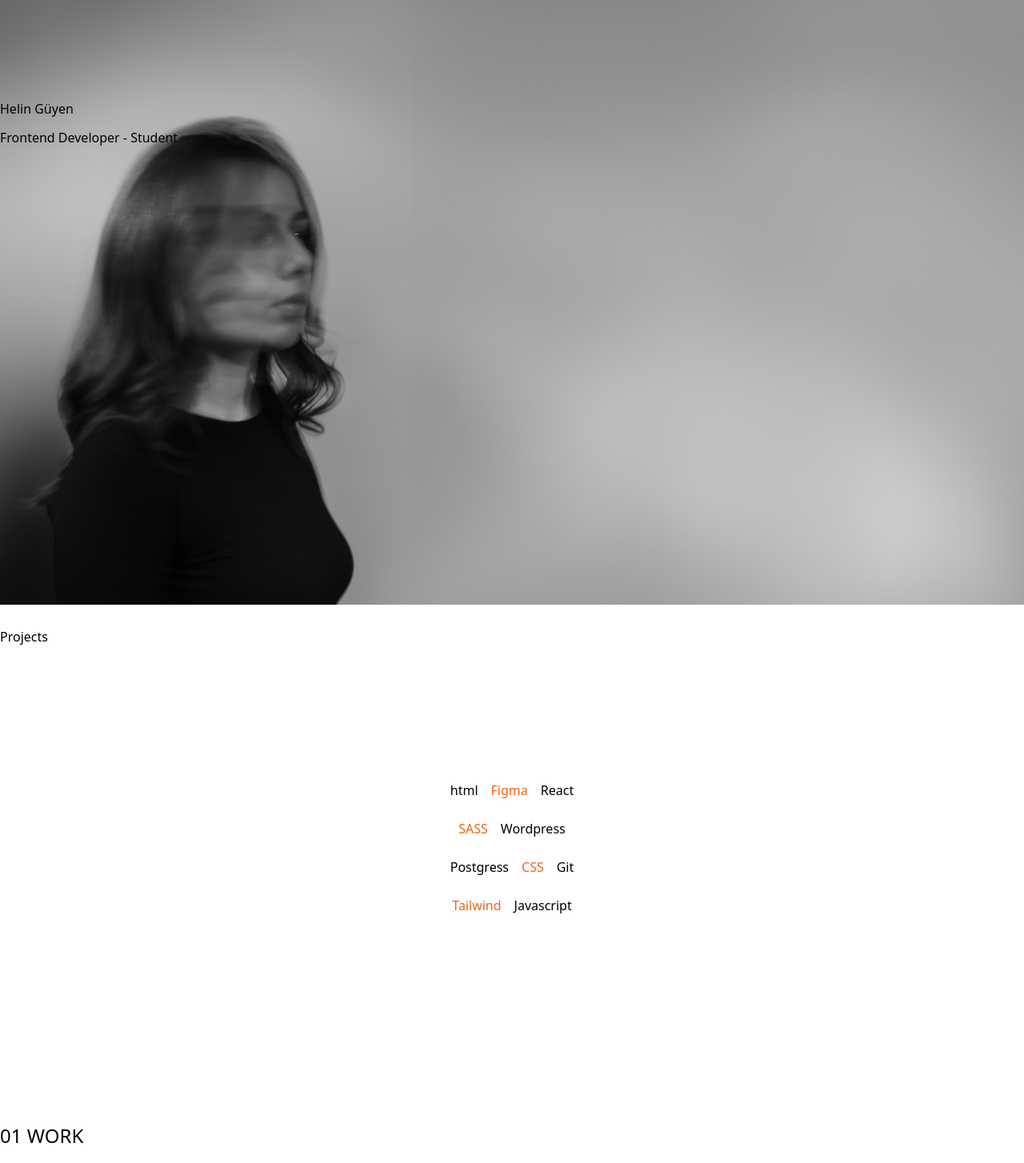
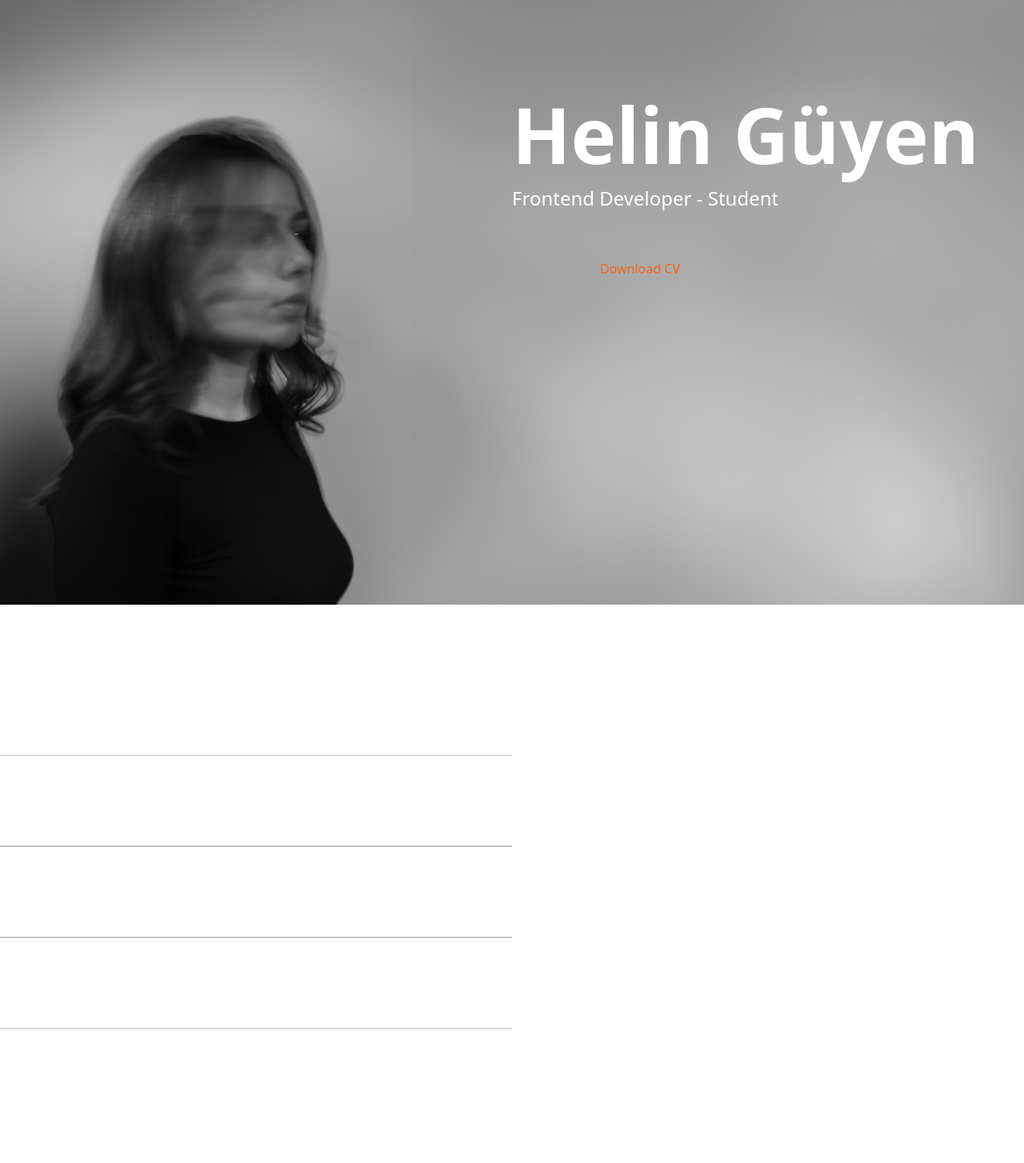
Before and after one commit to ervahelin/portfolio, a React (Create React App) app: page / in a window 1280 px wide. Shown: the top 1454 px of the page at 80% size. Built offline with nearby package versions, Linux system fonts and the light colour scheme.

Commit message:
projects

```diff
--- a/src/components/Footer.jsx
+++ b/src/components/Footer.jsx
@@ -8,7 +8,7 @@ function Footer() {
       <Link to="/" className="font-extrabold text-2xl text-white">
         HG
       </Link>
-      <Link to="/">DatENschutz</Link>
+      <Link to="/">Datenschutz</Link>
     </ul>
   );
 }
--- a/src/components/Projects.jsx
+++ b/src/components/Projects.jsx
@@ -1,7 +1,20 @@
 import React from "react";
+import { Link } from "react-router-dom";
 
 function Projects() {
-  return <div>Projects</div>;
+  return (
+    <di className="flex flex-col text-white w-3/6">
+      <div className="px-5 py-10 border-t border-b border-grey text-2xl">
+        <Link>Journey Yourself</Link>
+      </div>
+      <div className="px-5 py-10 border-t border-b border-grey text-2xl">
+        <Link>Gradien</Link>
+      </div>
+      <div className="px-5 py-10 border-t border-b border-grey text-2xl">
+        <Link>MMP3</Link>
+      </div>
+    </di>
+  );
 }
 
 export default Projects;
--- a/src/pages/Home.jsx
+++ b/src/pages/Home.jsx
@@ -12,9 +12,15 @@ function Home() {
           alt="Home image"
           className="absolute left-0 top-0"
         />
-        <div className="flex flex-col gap-1 relative">
-          <h1>Helin Güyen</h1>
-          <span>Frontend Developer - Student</span>
+        <div className="flex flex-row relative ">
+          <div className="w-3/6"></div>
+          <div className="flex flex-col gap-4 w-3/6 justify-center text-white">
+            <h1 className="text-8xl font-extrabold">Helin Güyen</h1>
+            <span className="text-2xl">Frontend Developer - Student</span>
+            <button className="skill text-primary border-primary w-3/6 mt-10 hover:bg-primary hover:text-white transition-all">
+              Download CV
+            </button>
+          </div>
         </div>
       </div>
 
--- /dev/null
+++ b/src/pages/ProjectDetail.jsx
@@ -0,0 +1,22 @@
+import React from "react";
+
+function ProjectDetail() {
+  const { id } = useParams();
+  const project = projectData.find((proj) => proj.id === id);
+
+  if (!project) {
+    return <div>Projekt nicht gefunden</div>;
+  }
+  return (
+    <div className="project-detail">
+      <img src={project.image} alt={project.title} />
+      <span>{project.date}</span>
+      <h2 className="font-extrabold text-5xl text-white">{project.title}</h2>
+      <p className="text-grey text-xl">{project.role}</p>
+      <p>{project.description}</p>
+      <div>{project.languages}</div>
+    </div>
+  );
+}
+
+export default ProjectDetail;
--- a/src/styles/base.css
+++ b/src/styles/base.css
@@ -18,4 +18,7 @@
   #home {
     height: 100vh;
   }
+  section {
+    @apply py-10;
+  }
 }
```
